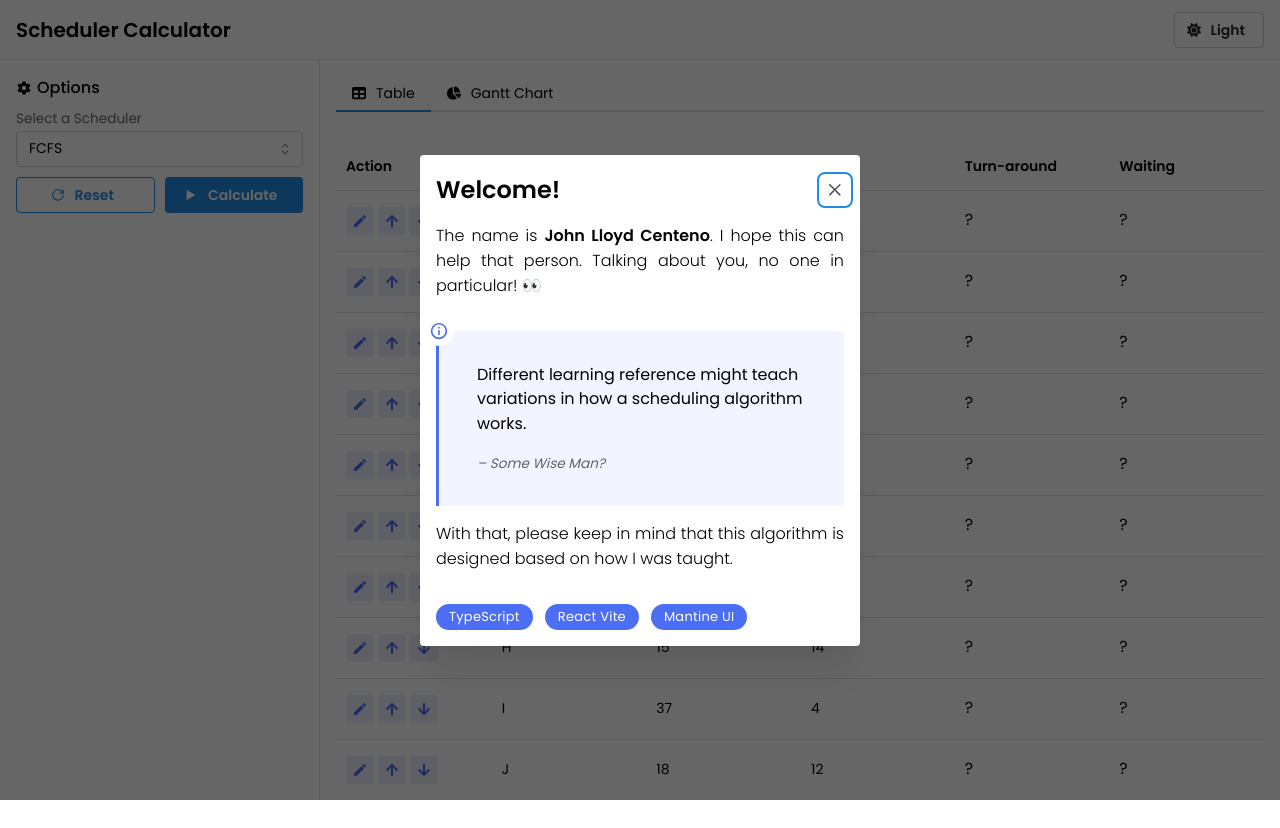
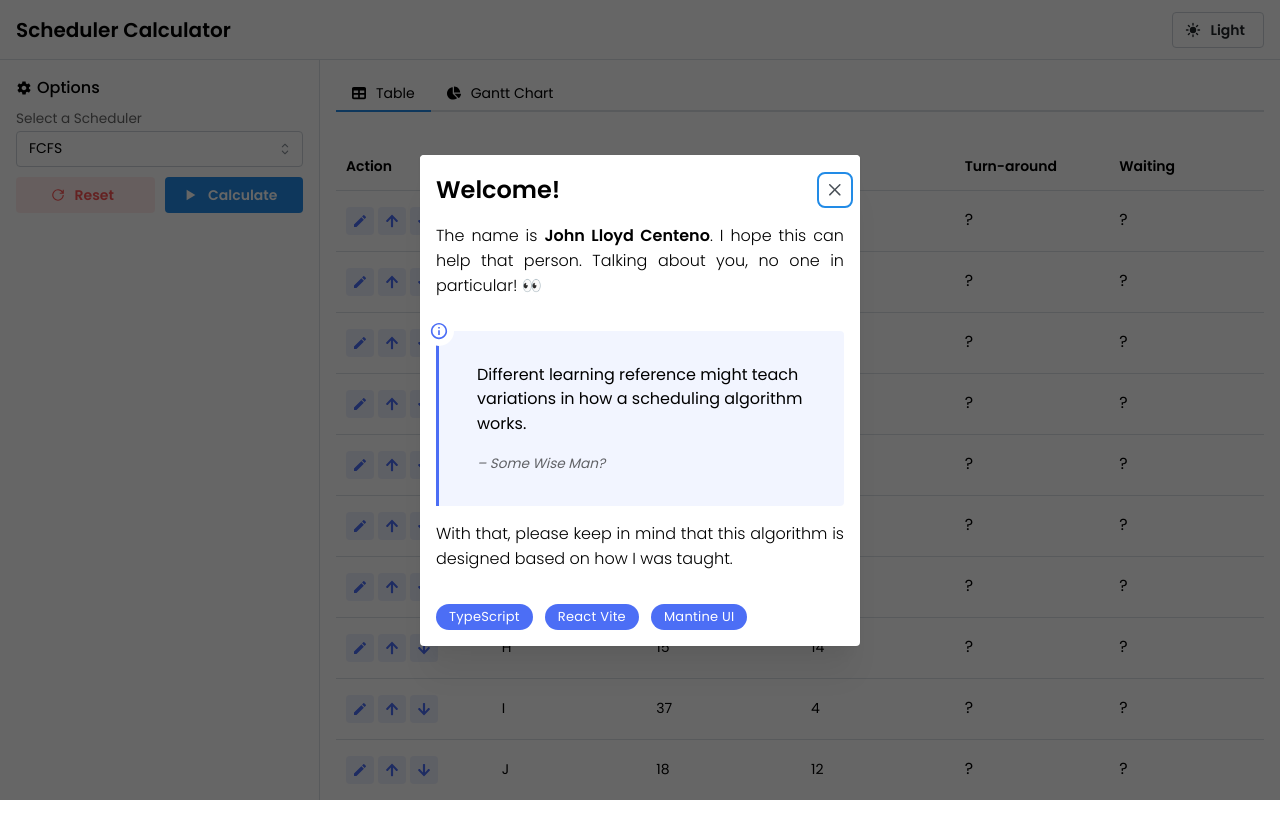
Before and after one commit to ajcent/os-schedulers, a React (Vite) app: page / in a window 1280 px wide. Built offline with nearby package versions, Linux system fonts and the light colour scheme.

Commit message:
add: updated ui and bug fix

```diff
--- a/src/App.tsx
+++ b/src/App.tsx
@@ -232,7 +232,8 @@ function App() {
                         <Button
                           visibleFrom='md'
                           leftSection={<GrPowerReset />}
-                          variant='outline'
+                          variant='light'
+                          color='red'
                           onClick={resetCalculation}>
                           Reset
                         </Button>
@@ -240,7 +241,8 @@ function App() {
                         <Button
                           hiddenFrom='md'
                           leftSection={<GrPowerReset />}
-                          variant='outline'
+                          variant='light'
+                          color='red'
                           onClick={() => {
                             resetCalculation();
                             toggle();
--- a/src/components/Button/ThemeButton/ThemeButton.tsx
+++ b/src/components/Button/ThemeButton/ThemeButton.tsx
@@ -4,8 +4,9 @@ import {
   useMantineColorScheme,
 } from "@mantine/core";
 
-import { FaSun } from "react-icons/fa6";
+// import { FaSun } from "react-icons/fa6";
 import { FaMoon } from "react-icons/fa";
+import { IoSunny } from "react-icons/io5";
 
 function ThemeButton() {
   const { colorScheme, setColorScheme } = useMantineColorScheme();
@@ -23,7 +24,9 @@ function ThemeButton() {
       onClick={toggleColorScheme}
       variant='default'
       aria-label='Toggle color scheme'
-      leftSection={colorScheme === "dark" ? <FaMoon /> : <FaSun />}>
+      leftSection={
+        colorScheme === "dark" ? <FaMoon size={12} /> : <IoSunny size={16} />
+      }>
       {colorScheme === "dark" ? "Dark" : "Light"}
     </Button>
   );
```
